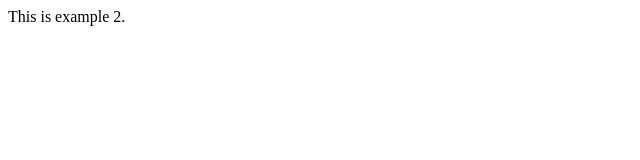
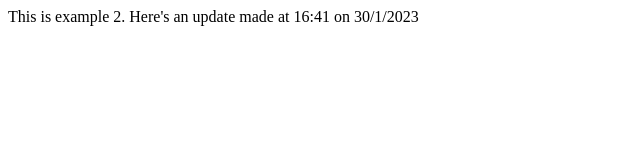
Before and after one commit to diarmidmackenzie/split-sub-directory, a plain HTML site: page examples/example2/index.html in a window 1280 px wide. Shown: the whole page, without its empty margins (0-640 px from the left). Drawn offline with Linux system fonts and the light colour scheme.

Commit message:
Update index.html

```diff
--- a/examples/example2/index.html
+++ b/examples/example2/index.html
@@ -4,5 +4,6 @@
   <body>
     This is example 2.
 
+    Here's an update made at 16:41 on 30/1/2023
   </body>
 </html>
```
